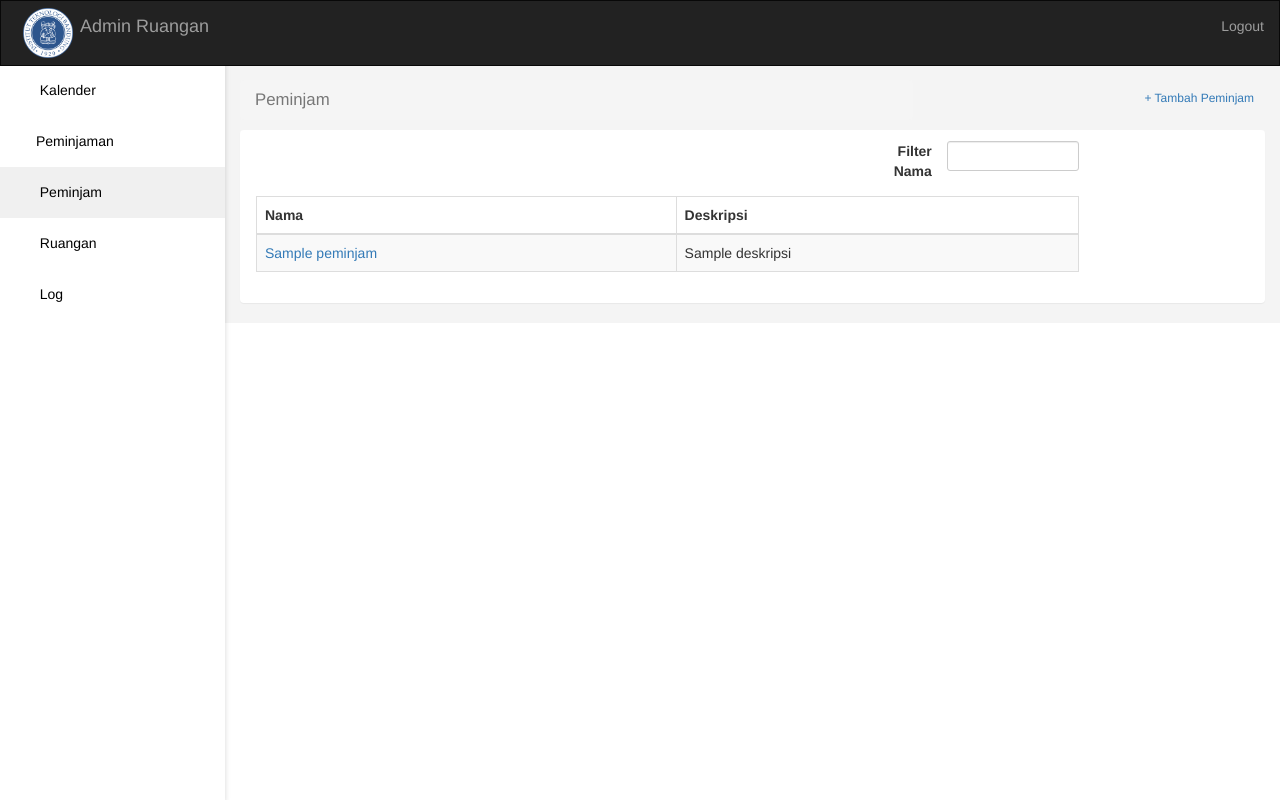
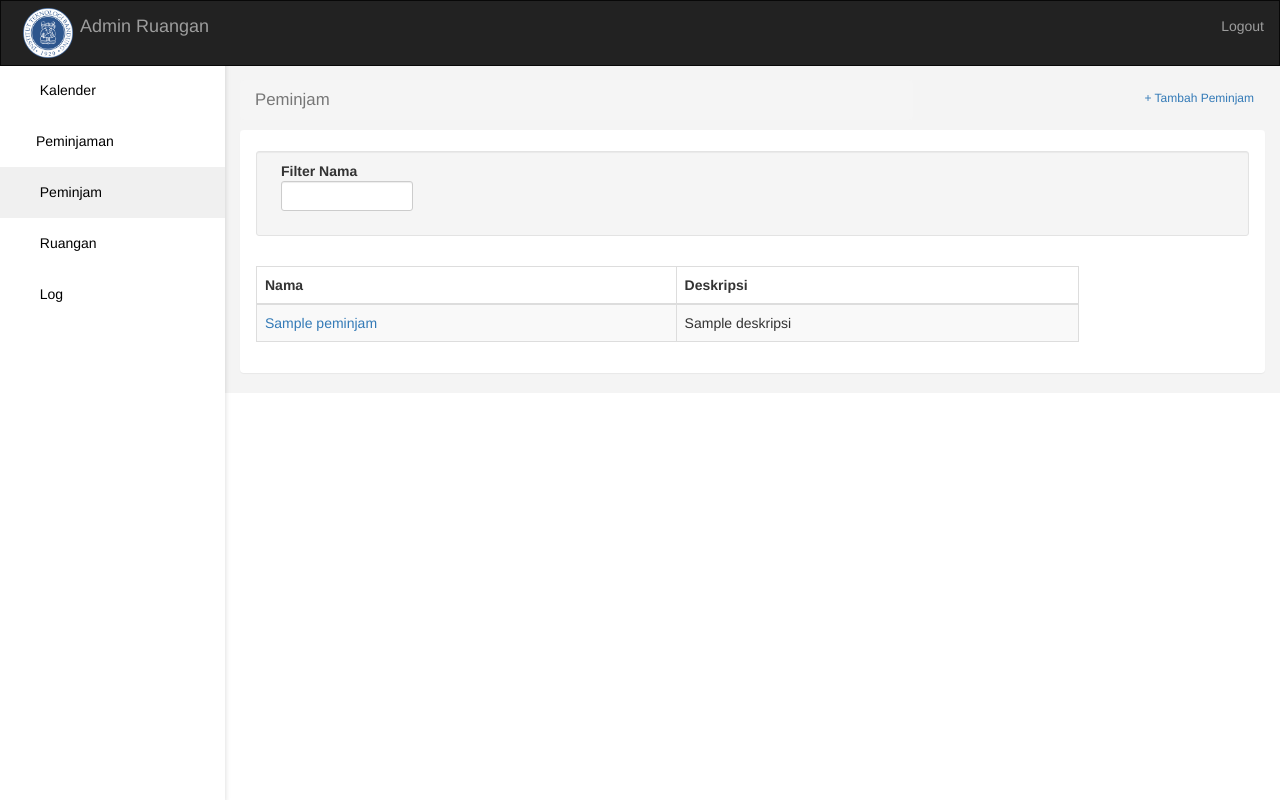
Before and after one commit to harryawk/sarpras_website, a Django app: template peminjam/templates/peminjam/index.html in a window 1280 px wide. Run offline with Django 3.2, Linux system fonts and the light colour scheme; the template is opened without the code that fills it: most values are stand-ins (such as "Sample title", 1, 10 or a date in 2020); some libraries are stand-ins or nearby versions; some web fonts are replaced.

Commit message:
change layout for filtering field of Peminjam page

```diff
--- a/peminjam/templates/peminjam/index.html
+++ b/peminjam/templates/peminjam/index.html
@@ -124,6 +124,8 @@
         </div>
     </div>
     <div class="panel container-fluid">
+
+		<!--
         <div class="row" style="margin-bottom: 10px">
             <div class="col-md-offset-7 col-md-3">
                 <div class="form-group" style="text-align: right;">
@@ -134,6 +136,21 @@
                 </div>
             </div>
         </div>
+		-->
+
+		<!-- EXPERIMENT -->
+		<div class="container-fluid" style="margin-bottom: 10px;margin-top: 10px">
+            <div class="row well well-sm">
+
+				<div class="form-group col-lg-2 col-md-6 col-sm-12">
+                	<span><b>Filter Nama</b></span>
+					<input type="text" name="nama" id="id_nama" class="form-control input-sm" ng-model = "filterNama"/>
+                </div>
+
+			</div>
+		</div>
+		<!-- END OF EXPERIMENT -->
+
 
         <div class="row">
             <div class="col-lg-10">
```
